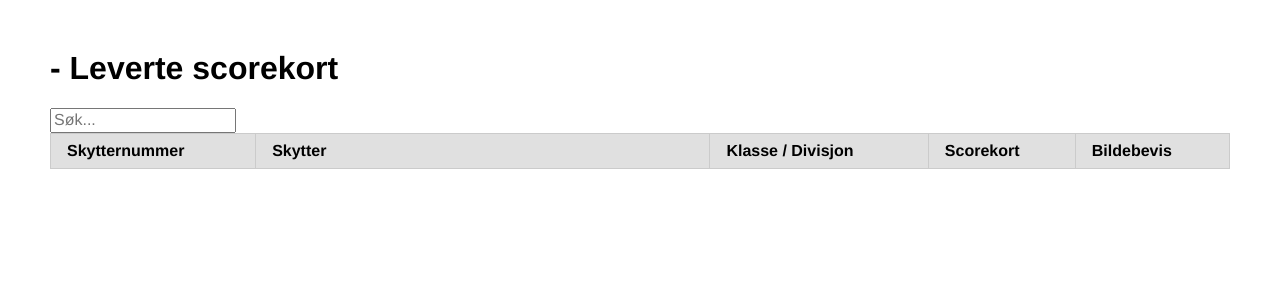
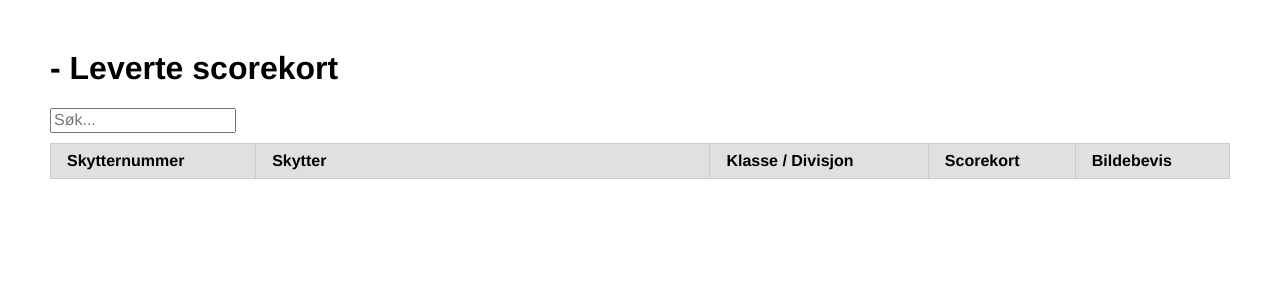
Before and after one commit to dagolap/nbf-archery-signup, a Django app: template archerysignup/signups/templates/results.html in a window 1280 px wide. Shown: the part 150-450 px from the top of the page. Run offline with Django 3.2, Linux system fonts and the light colour scheme; the template is opened without the code that fills it, so the values that code supplies are empty; some libraries are stand-ins or nearby versions.

Commit message:
Search box cleanup results page

```diff
--- a/archerysignup/signups/static/main.css
+++ b/archerysignup/signups/static/main.css
@@ -68,3 +68,7 @@
     width: 300px;
     object-fit: cover;
 }
+
+.resultspage__searchbox {
+    margin: 0 0 10px 0;
+}
--- a/archerysignup/signups/templates/results.html
+++ b/archerysignup/signups/templates/results.html
@@ -7,7 +7,7 @@
 
 <h1>{{ comp.name }} - Leverte scorekort</h1>
 
-<input type="text" id="filterInput" onkeyup="filterTable('filterInput', 'results-list')" placeholder="Søk...">
+<div class="resultspage__searchbox"><input type="text" id="filterInput" onkeyup="filterTable('filterInput', 'results-list')" placeholder="Søk..."></div>
 <table class="pure-table pure-table-striped resultspage__table" id="results-list">
     <thead>
         <tr>
```
